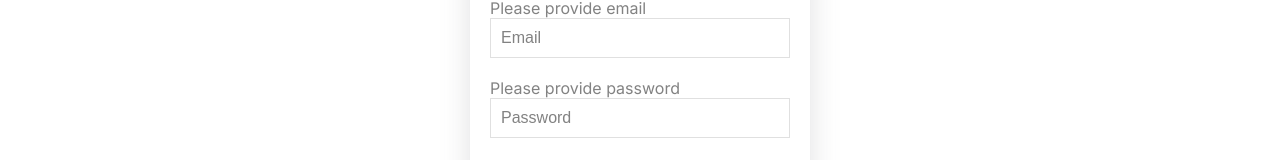
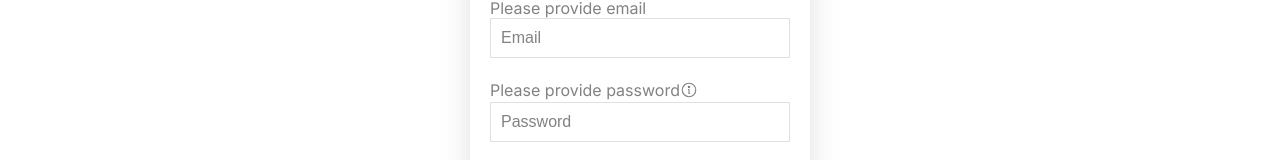
Before and after one commit to AugustasPaliulis/Restaurant, a Next.js app: page /signup in a window 1280 px wide. Shown: the part 212-372 px from the top of the page. Built offline with nearby package versions, Linux system fonts and the light colour scheme; no server answers.

Commit message:
tooltip and other fixes in auth forms

```diff
--- /dev/null
+++ b/src/components/info_tooltip/Tooltip.module.scss
@@ -0,0 +1,32 @@
+.tooltipContainer {
+  position: relative;
+  display: inline-block;
+  cursor: pointer;
+
+  svg {
+    vertical-align: middle;
+  }
+  margin-bottom: 3px;
+}
+
+.tooltipContent {
+  display: none;
+  position: absolute;
+  background-color: #333;
+  color: #fff;
+  padding: 10px;
+  border-radius: 5px;
+  white-space: pre-line;
+  width: 250px;
+
+  ul {
+    padding-left: 20px;
+    display: flex;
+    flex-direction: column;
+    gap: 5px;
+  }
+}
+
+.tooltipContainer:hover .tooltipContent {
+  display: block;
+}
--- /dev/null
+++ b/src/components/info_tooltip/index.js
@@ -0,0 +1,15 @@
+import styles from "./Tooltip.module.scss";
+
+import Info from "@/icons/info";
+
+const ToolTip = ({ text }) => {
+  // Info Tool tip component, where props is the displayed text
+  return (
+    <div className={styles.tooltipContainer}>
+      <Info />
+      <div className={styles.tooltipContent}>{text}</div>
+    </div>
+  );
+};
+
+export default ToolTip;
--- a/src/components/input/index.js
+++ b/src/components/input/index.js
@@ -10,12 +10,14 @@ const Input = ({
   inputColor,
   icon,
   error,
+  tooltip,
 }) => {
   return (
     <div className={styles["input-container"]}>
       <div className={`${styles.label} ${error ? styles.error : null}`}>
         {icon}
         {error ? error : label}
+        {tooltip}
       </div>
       <input
         className={`${styles.input} ${styles[inputColor]} ${
--- a/src/components/page_parts/signup_form/index.js
+++ b/src/components/page_parts/signup_form/index.js
@@ -28,6 +28,7 @@ import { ToastContainer } from "react-toastify";
 import "react-toastify/dist/ReactToastify.css";
 import Link from "next/link";
 import Loader from "@/components/loader";
+import ToolTip from "@/components/info_tooltip";
 
 const SignUpForm = () => {
   const [email, setEmail] = useState("");
@@ -180,6 +181,19 @@ const SignUpForm = () => {
         user.setError(error);
       });
   };
+  const passwordRequirements = () => {
+    return (
+      <>
+        Password must be at least 8 characters long and contain:
+        <ul>
+          <li>at least one uppercase letter</li>
+          <li>at least one lowercase letter</li>
+          <li>at least one digit</li>
+          <li>at least one special character</li>
+        </ul>
+      </>
+    );
+  };
   return (
     <>
       <div className={styles.formContainer}>
@@ -207,6 +221,7 @@ const SignUpForm = () => {
               setPassword(e.target.value);
             }}
             label="Please provide password"
+            tooltip={<ToolTip text={passwordRequirements()} />}
           />
           <Input
             error={errorPasswordRepeat}
--- /dev/null
+++ b/src/icons/info.js
@@ -0,0 +1,31 @@
+import * as React from "react";
+const Info = (props) => (
+  <svg
+    xmlns="http://www.w3.org/2000/svg"
+    width={18}
+    height={18}
+    fill="none"
+    viewBox="0 0 24 24"
+    {...props}
+  >
+    <path
+      stroke="#1F242E"
+      strokeLinecap="round"
+      strokeLinejoin="round"
+      strokeWidth={1.5}
+      d="M12 21a9 9 0 1 0 0-18 9 9 0 0 0 0 18Z"
+    />
+    <path
+      stroke="#1F242E"
+      strokeLinecap="round"
+      strokeLinejoin="round"
+      strokeWidth={1.5}
+      d="M11.25 11.25H12v5.25h.75"
+    />
+    <path
+      fill="#1F242E"
+      d="M12 9a1.125 1.125 0 1 0 0-2.25A1.125 1.125 0 0 0 12 9Z"
+    />
+  </svg>
+);
+export default Info;
```
Also changed, not shown: src/icons/Info.svg (added).
